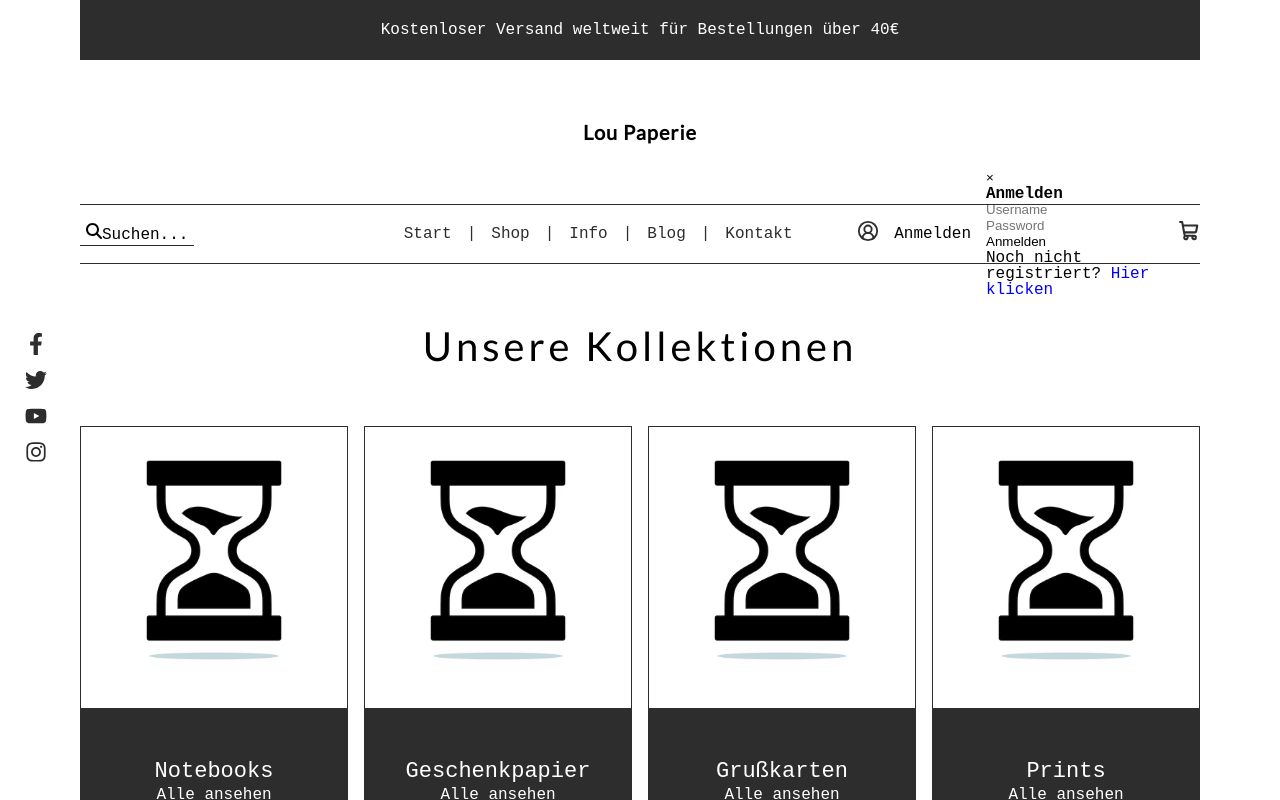
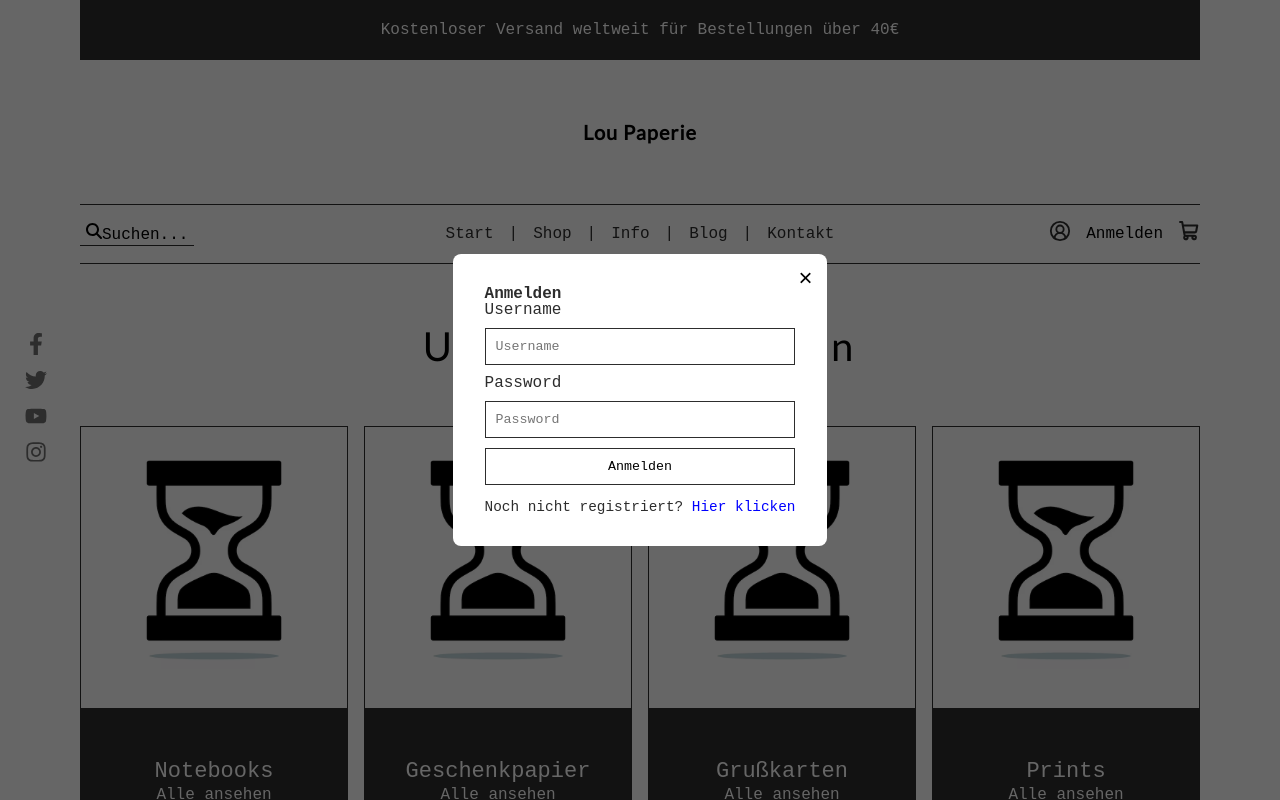
Before and after one commit to Inessa-Igumensev/Fakestore_Webstore, a React (Vite) app: page / in a window 1280 px wide. Both pictures are taken after a click on the button "Anmelden". Shown: the top 800 px of the page. Built offline with nearby package versions, Linux system fonts and the light colour scheme.

Commit message:
styled Login and Registration

```diff
--- a/src/App.css
+++ b/src/App.css
@@ -8,6 +8,7 @@
 @import url("./Components/Blog.css");
 @import url(Components/BlogPostDetails.css);
 @import url(Components/Login.css);
+@import url(Components/Registration.css);
 
 
 /* CSS reset*/
--- a/src/Components/Login.css
+++ b/src/Components/Login.css
@@ -1,5 +1,52 @@
 @import url("../Root.css");
 
-.login{
+.login {
+  position: fixed;
+  top: 0;
+  left: 0;
+  width: 100%;
+  height: 100%;
+  background: rgba(0, 0, 0, 0.6);
+  display: flex;
+  justify-content: center;
+  align-items: center;
+}
+
+.signInForm input[type="text"],
+.signInForm input[type="password"],
+.signInForm button {
+  display: block;
+  width: 100%;
+  margin-block: 10px;
+  box-sizing: border-box;
+  font-family: var(--ff-body);
+  background: var(--background);
+  padding: 10px;
+  border: 1px solid var(--borderColor);
 
 }
+
+.login-container {
+  background: white;
+  padding: 2rem;
+  border-radius: 8px;
+  position: relative;
+  min-width: 300px;
+  color: var(--f-color);
+}
+
+.closeButton {
+  position: absolute;
+  top: 10px;
+  right: 15px;
+  background: none;
+  border: none;
+  font-size: 1.5rem;
+  cursor: pointer;
+}
+
+.toggleText {
+  margin-block-start: 15px;
+  font-size: 0.9rem;
+  text-align: center;
+}
--- a/src/Components/Login.tsx
+++ b/src/Components/Login.tsx
@@ -6,18 +6,16 @@ export interface PopUpProps {
   toggle: () => void;
 }
 
-export default function Login({toggle}: PopUpProps) {
+export default function Login({ toggle }: PopUpProps) {
   const [isLogin, setIsLogin] = useState<boolean>(true);
   const [username, setUsername] = useState<string>("");
   const [password, setPassword] = useState<string>("");
 
-  const handleLogin = async (e:React.FormEvent) =>{
+  const handleLogin = async (e: React.FormEvent) => {
     e.preventDefault();
 
-
     axios
-      .post("http://localhost/fakestore_website_API/login.php",
-        {
+      .post("http://localhost/fakestore_website_API/login.php", {
         username,
         password,
       })
@@ -31,10 +29,11 @@ export default function Login({toggle}: PopUpProps) {
         console.error("Fehler-Status:", error.response?.status);
         console.log(error.message);
       });
-  }
+  };
 
   return (
     <div className="login">
+      <div className="login-container">
         <button className="closeButton" onClick={toggle}>
           &times;
         </button>
@@ -43,12 +42,14 @@ export default function Login({toggle}: PopUpProps) {
           <div className="signInForm">
             <form className="signInFeld" onSubmit={handleLogin}>
               <h1>Anmelden</h1>
+              <label>Username</label>
               <input
                 type="text"
                 value={username}
                 onChange={(e) => setUsername(e.target.value)}
                 placeholder="Username"
               />
+              <label>Password</label>
               <input
                 type="password"
                 value={password}
@@ -73,5 +74,6 @@ export default function Login({toggle}: PopUpProps) {
           <Registration />
         )}
       </div>
+    </div>
   );
 }
--- /dev/null
+++ b/src/Components/Registration.css
@@ -0,0 +1,16 @@
+@import url("../Root.css");
+
+.signUpFeld input[type="text"],
+.signUpFeld input[type="email"],
+.signUpFeld input[type="password"],
+.signUpFeld button {
+  display: block;
+  border-radius: 4px;
+  width: 100%;
+  margin-bottom: 15px; /* Abstand zwischen den Feldern */
+  box-sizing: border-box; /* Berücksichtigt Padding in der Breite */
+  background: #f1f1f1;
+  padding: 10px;
+  border: 1px solid var(--borderColor);
+  font-family: var(--ff-body);
+}
```
Lines whose indentation alone changed are shown as unchanged.
